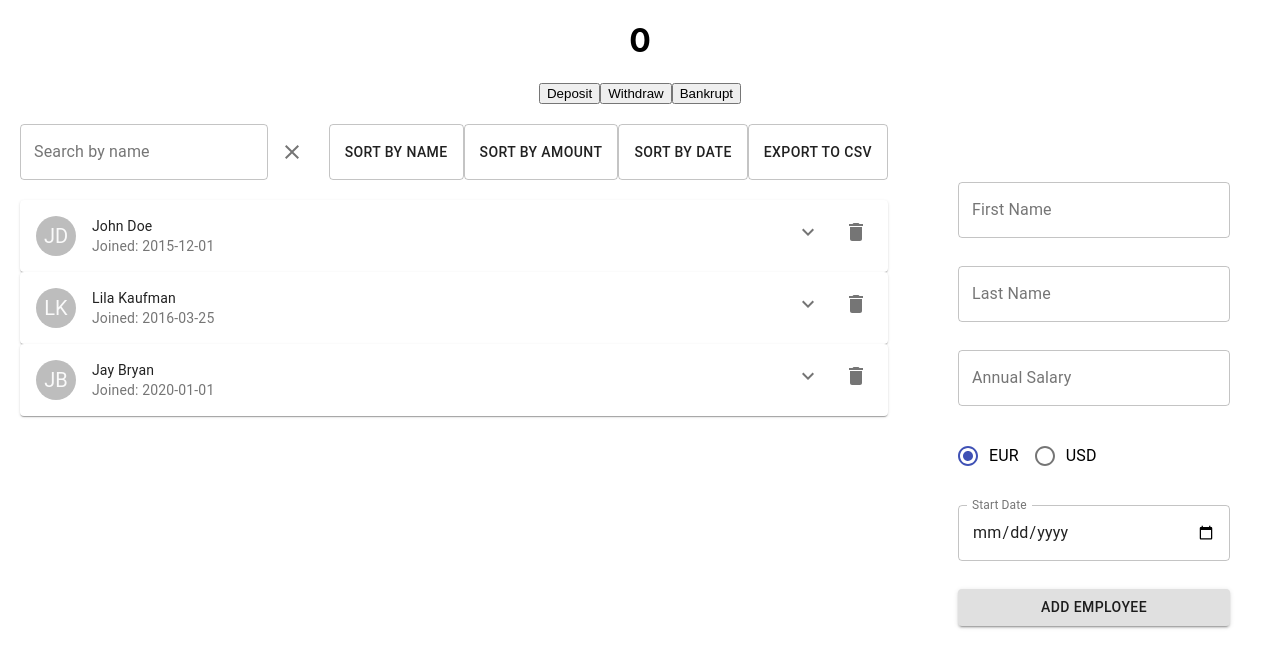
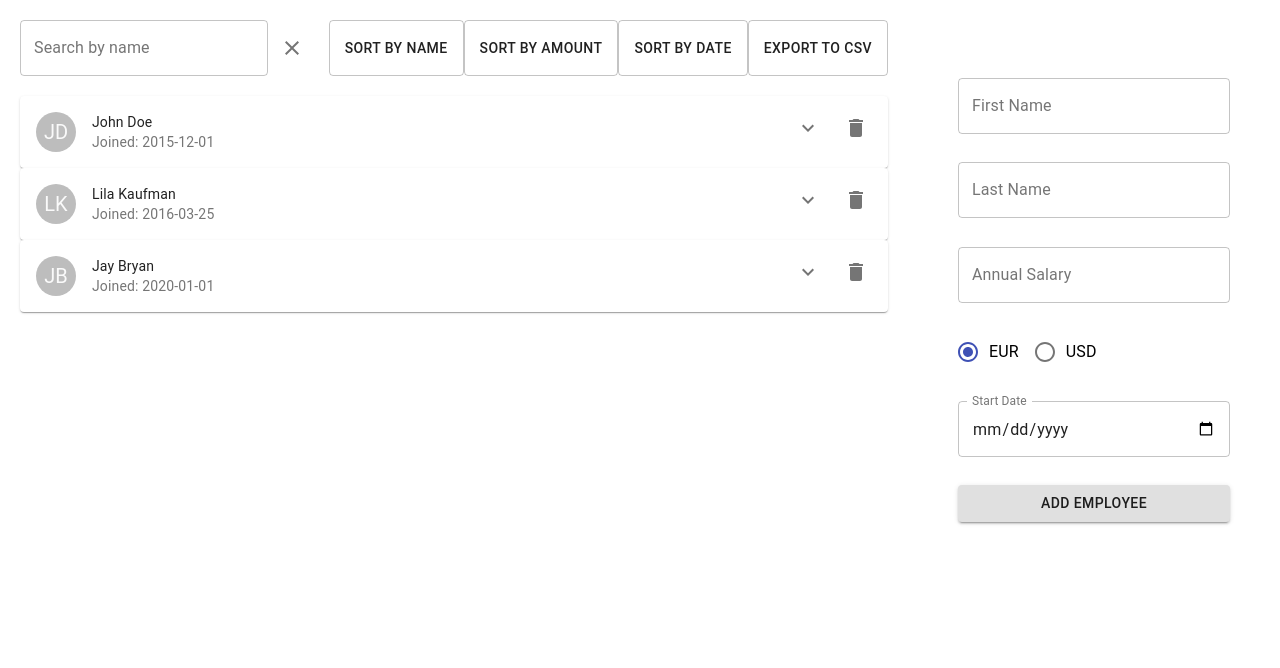
Before and after one commit to MattFarr/HR-System-Frontend, a React (Create React App) app in the folder hr-main-app/: page / in a window 1280 px wide. Shown: the top 668 px of the page. Built offline with nearby package versions, Linux system fonts and the light colour scheme.

Commit message:
* removed extra files

```diff
--- a/hr-main-app/src/App.css
+++ /dev/null
@@ -1,38 +0,0 @@
-.App {
-  text-align: center;
-}
-
-.App-logo {
-  height: 40vmin;
-  pointer-events: none;
-}
-
-@media (prefers-reduced-motion: no-preference) {
-  .App-logo {
-    animation: App-logo-spin infinite 20s linear;
-  }
-}
-
-.App-header {
-  background-color: #282c34;
-  min-height: 100vh;
-  display: flex;
-  flex-direction: column;
-  align-items: center;
-  justify-content: center;
-  font-size: calc(10px + 2vmin);
-  color: white;
-}
-
-.App-link {
-  color: #61dafb;
-}
-
-@keyframes App-logo-spin {
-  from {
-    transform: rotate(0deg);
-  }
-  to {
-    transform: rotate(360deg);
-  }
-}
--- a/hr-main-app/src/App.tsx
+++ /dev/null
@@ -1,26 +0,0 @@
-import "./App.css";
-
-import { useDispatch, useSelector } from "react-redux";
-import { bindActionCreators } from "redux";
-import { accountActionCreators, State } from "./state";
-
-function App() {
-  const dispatch = useDispatch();
-  const { depositMoney, withdrawMoney, bankrupt } = bindActionCreators(
-    accountActionCreators,
-    dispatch
-  );
-
-  const accountState = useSelector((state: State) => state.account);
-
-  return (
-    <div className="App">
-      <h1>{accountState}</h1>
-      <button onClick={() => depositMoney(1000)}>Deposit</button>
-      <button onClick={() => withdrawMoney(500)}>Withdraw</button>
-      <button onClick={() => bankrupt()}>Bankrupt</button>
-    </div>
-  );
-}
-
-export default App;
--- a/hr-main-app/src/index.tsx
+++ b/hr-main-app/src/index.tsx
@@ -3,13 +3,11 @@ import ReactDOM from "react-dom";
 import "./index.css";
 import { Provider } from "react-redux";
 import { store } from "./state/index";
-import App from "./App";
 import EmployeeDashboard from "./components/EmployeeDashboard";
 
 ReactDOM.render(
   <React.StrictMode>
     <Provider store={store}>
-      <App />
       <EmployeeDashboard />
     </Provider>
   </React.StrictMode>,
--- a/hr-main-app/src/state/action-creators/accountActionCreator.ts
+++ /dev/null
@@ -1,29 +0,0 @@
-import { AccountActionType } from "../action-types/accountActionTypes";
-import { Dispatch } from "redux";
-import { AccountAction } from "../actions/accountActions";
-
-export const depositMoney = (amount: number) => {
-  return (dispatch: Dispatch<AccountAction>) => {
-    dispatch({
-      type: AccountActionType.DEPOSIT,
-      payload: amount,
-    });
-  };
-};
-
-export const withdrawMoney = (amount: number) => {
-  return (dispatch: Dispatch<AccountAction>) => {
-    dispatch({
-      type: AccountActionType.WITHDRAW,
-      payload: amount,
-    });
-  };
-};
-
-export const bankrupt = () => {
-  return (dispatch: Dispatch<AccountAction>) => {
-    dispatch({
-      type: AccountActionType.BANKRUPT,
-    });
-  };
-};
--- a/hr-main-app/src/state/action-types/accountActionTypes.ts
+++ /dev/null
@@ -1,5 +0,0 @@
-export enum AccountActionType {
-  DEPOSIT = "deposit",
-  WITHDRAW = "withdraw",
-  BANKRUPT = "bankrupt",
-}
--- a/hr-main-app/src/state/index.ts
+++ b/hr-main-app/src/state/index.ts
@@ -1,4 +1,3 @@
-export * as accountActionCreators from "./action-creators/accountActionCreator";
 export * as employeeActionCreators from "./action-creators/employeeActionCreator";
 export * from "./store";
 export * from "./reducers/index";
--- a/hr-main-app/src/state/reducers/accountReducer.ts
+++ /dev/null
@@ -1,22 +0,0 @@
-import { AccountActionType } from "../action-types/accountActionTypes";
-import { AccountAction } from "../actions/accountActions";
-
-const initialState = 0;
-
-const accountReducer = (
-  state: number = initialState,
-  action: AccountAction
-) => {
-  switch (action.type) {
-    case AccountActionType.DEPOSIT:
-      return state + action.payload;
-    case AccountActionType.WITHDRAW:
-      return state - action.payload;
-    case AccountActionType.BANKRUPT:
-      return 0;
-    default:
-      return state;
-  }
-};
-
-export default accountReducer;
--- a/hr-main-app/src/state/reducers/index.ts
+++ b/hr-main-app/src/state/reducers/index.ts
@@ -1,9 +1,7 @@
 import { combineReducers } from "redux";
-import accountReducer from "./accountReducer";
 import employeeReducer from "./employeeReducer";
 
 const reducers = combineReducers({
-  account: accountReducer,
   employees: employeeReducer,
 });
 
```
Also changed, not shown: hr-main-app/src/state/actions/accountActions.ts (deleted, +0 -17 lines), 1 other file (tests, documents, lock files or other folders).
